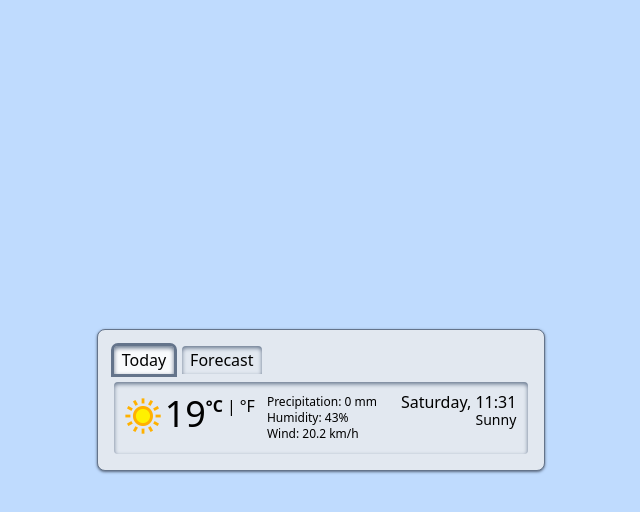
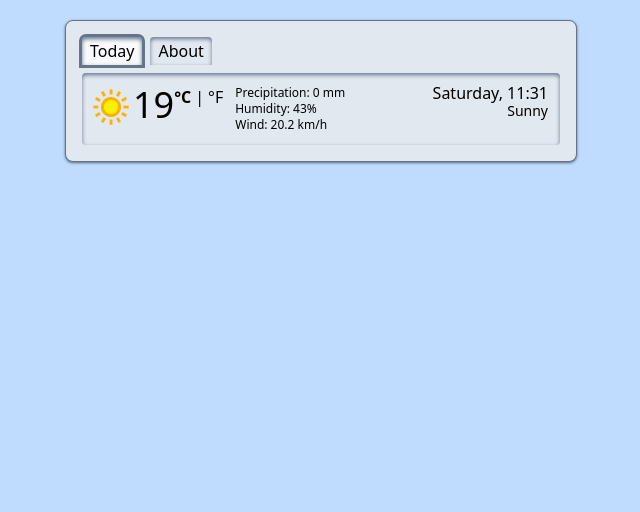
Before and after one commit to SebastianPost96/tailwind-weather-app, an Angular app: page / in a window 1280 px wide. Shown: the top 512 px of the page, without its empty margins (319-959 px from the left). Built offline with nearby package versions, Linux system fonts and the light colour scheme; no server answers.

Commit message:
add about component and spacing

```diff
--- a/src/app/app.component.html
+++ b/src/app/app.component.html
@@ -1,12 +1,14 @@
-<div class="flex h-screen w-screen items-center justify-center bg-blue-200 text-black dark:bg-blue-950 dark:text-white">
+<div class="flex h-screen w-screen justify-center bg-blue-200 text-black dark:bg-blue-950 dark:text-white">
+  <div class="mt-5 w-[90vw] max-w-lg">
     <app-panel>
       <app-tabs>
         <app-tab label="Today">
           <app-today></app-today>
         </app-tab>
-      <app-tab label="Forecast">
-        <app-forecast></app-forecast>
+        <app-tab label="About">
+          <app-about></app-about>
         </app-tab>
       </app-tabs>
     </app-panel>
   </div>
+</div>
--- a/src/app/app.module.ts
+++ b/src/app/app.module.ts
@@ -7,11 +7,11 @@ import { TabsComponent } from './components/ui/tabs/tabs.component';
 import { PanelComponent } from './components/ui/panel.component';
 import { TabComponent } from './components/ui/tabs/tab.component';
 import { TodayComponent } from './components/feature/today/today.component';
-import { ForecastComponent } from './components/feature/forecast/forecast.component';
+import { AboutComponent } from './components/feature/about/about.component';
 
 @NgModule({
   declarations: [AppComponent],
-  imports: [BrowserModule, AppRoutingModule, HttpClientModule, TabsComponent, PanelComponent, TabComponent, TodayComponent, ForecastComponent],
+  imports: [BrowserModule, AppRoutingModule, HttpClientModule, TabsComponent, PanelComponent, TabComponent, TodayComponent, AboutComponent],
   providers: [],
   bootstrap: [AppComponent],
 })
--- /dev/null
+++ b/src/app/components/feature/about/about.component.html
@@ -0,0 +1 @@
+<p>about works!</p>
--- a/src/app/components/feature/forecast/forecast.component.ts
+++ b/src/app/components/feature/about/about.component.ts
@@ -2,14 +2,14 @@ import { ChangeDetectionStrategy, Component } from '@angular/core';
 import { CommonModule } from '@angular/common';
 
 @Component({
-  selector: 'app-forecast',
+  selector: 'app-about',
   standalone: true,
   imports: [CommonModule],
-  templateUrl: './forecast.component.html',
+  templateUrl: './about.component.html',
   styles: [
   ],
   changeDetection: ChangeDetectionStrategy.OnPush
 })
-export class ForecastComponent {
+export class AboutComponent {
 
 }
--- a/src/app/components/feature/forecast/forecast.component.html
+++ /dev/null
@@ -1 +0,0 @@
-<p>forecast works!</p>
--- a/src/app/components/feature/today/today.component.html
+++ b/src/app/components/feature/today/today.component.html
@@ -1,5 +1,5 @@
 <ng-container *ngIf="stateService.weatherData$ | async as weatherData">
-  <div [class.flex-col]="responsive.isMobile()" class="flex justify-between gap-1">
+  <div [class.flex-col]="responsive.isMobile()" class="flex justify-between gap-2">
     <ng-container *ngIf="responsive.isMobile()" [ngTemplateOutlet]="timeAndCondition"></ng-container>
     <div class="flex items-start">
       <div class="flex">
@@ -11,11 +11,12 @@
           [alt]="weatherData.current.condition.text"
         />
         <span class="text-4xl">{{ responsive.unitSystem() === "metric" ? weatherData.current.temp_c : weatherData.current.temp_f }}</span>
-        <div class="inline-flex gap-1">
+        <div class="inline-flex items-start gap-1">
           <span
             (click)="responsive.toggleUnitSystem()"
             class="cursor-pointer"
             [class]="responsive.unitSystem() === 'metric' ? 'font-bold' : 'font-light'"
+            [class.pointer-events-none]="responsive.unitSystem() === 'metric'"
             >°C</span
           >
           <span>|</span>
@@ -23,6 +24,7 @@
             (click)="responsive.toggleUnitSystem()"
             class="cursor-pointer"
             [class]="responsive.unitSystem() === 'imperial' ? 'font-bold' : 'font-light'"
+            [class.pointer-events-none]="responsive.unitSystem() === 'imperial'"
             >°F</span
           >
         </div>
@@ -50,7 +52,7 @@
         'items-center': responsive.isMobile(),
         'ml-5': !responsive.isMobile()
       }"
-      class="inline-flex"
+      class="inline-flex text-end"
     >
       <span class="leading-none">{{
         weatherData.location.localtime | date : (responsive.unitSystem() === "metric" ? "EEEE, HH:mm" : "EEEE, hh:mm a")
```
Lines whose indentation alone changed are shown as unchanged.
